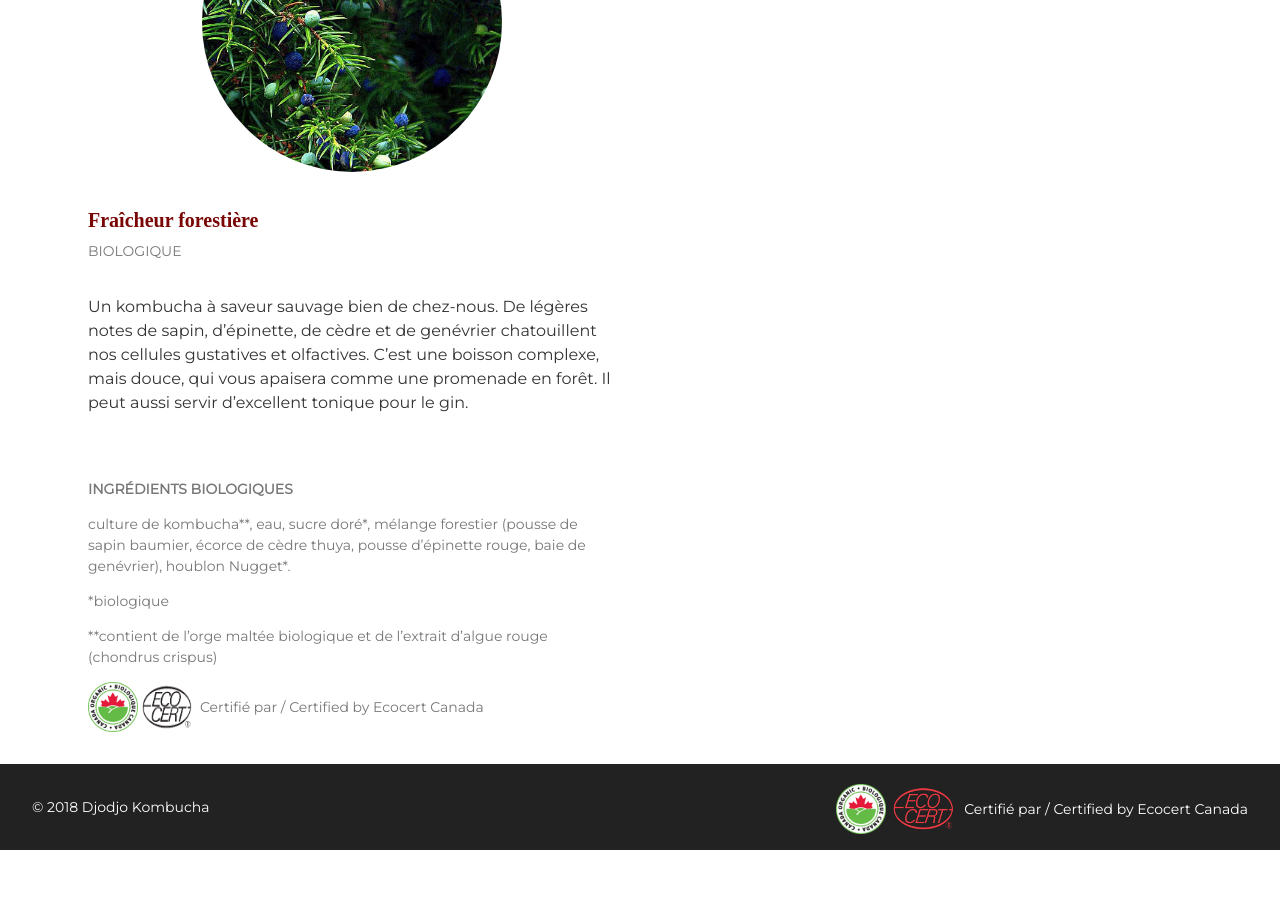
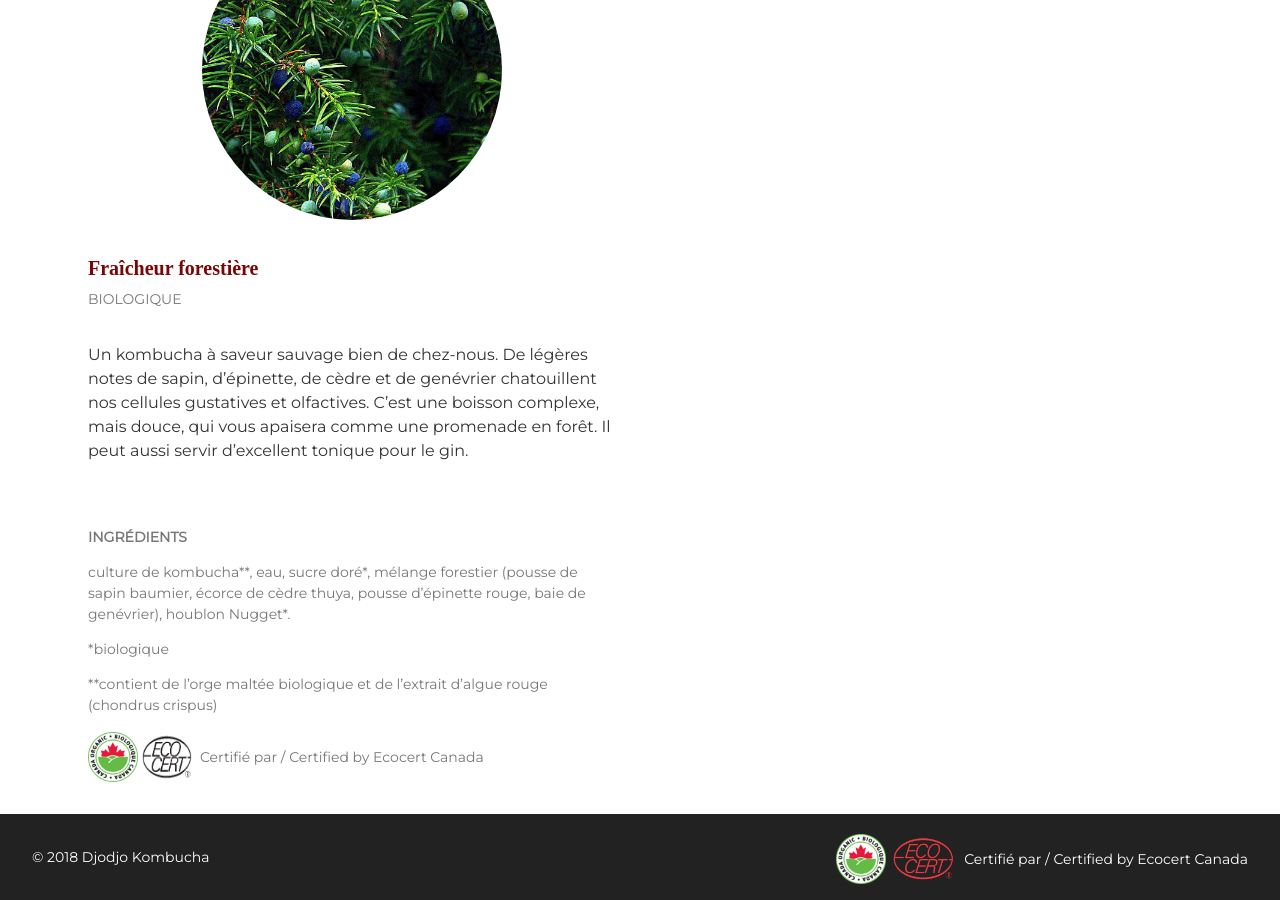
Before and after one commit to ouarez/djodjo-jekyll, a Jekyll site: the page built from produits.md, in a window 1280 px wide and 900 px high, scrolled down 3333 px. Built offline with Jekyll 4.4.1, drawn with Linux system fonts in a browser that asks for light colours; nearby versions of some CDN libraries; some web fonts are replaced; a script that is not in the unit is left out; before the commit the page ends 4183 px from its top, so only the background shows below that; some of the changed lines change nothing that is shown.

Commit message:
produits + images doubles

```diff
--- a/_layouts/produits.html
+++ b/_layouts/produits.html
@@ -22,7 +22,7 @@
         {{produit.ingredients | markdownify}}
       </div>
     </div>
-    <div class="flex items-center">
+    <div class="flex items-center mt3">
       <img class="logo dib" src="/img/logo-bio-canada.png"/>
       <img class="logo dib pl1" src="/img/ecocert.png"/>
       <span class="pl2 f6 gray dib">Certifié par / Certified by Ecocert Canada</span>
--- a/produits.md
+++ b/produits.md
@@ -37,7 +37,7 @@
       ravir même les nouvellement initiés de par sa douceur et ses arômes
       floraux.
     ecocert: true
-    image: /img/cerise.jpg
+    image: /img/cerise-et-houblon.jpg
     ingredients: >-
       **INGRÉDIENTS**
 
@@ -60,7 +60,7 @@
       papilles tout en vous procurant une sensation de bien-être. Il saura
       ensoleiller votre quotidien durant toute l’année.
     ecocert: true
-    image: /img/fraise.jpg
+    image: /img/fraise-peche.jpg
     ingredients: >-
       **INGRÉDIENTS**
 
@@ -82,7 +82,7 @@
       carotte, le jus de racine de curcuma et qu’on fermente le tout en kombucha
       :  Le summum pour détoxifier et revigorer son corps et son âme!
     ecocert: true
-    image: /img/carotte.jpg
+    image: /img/carotte-pomme.jpg
     ingredients: >-
       **INGRÉDIENTS**
 
@@ -104,7 +104,7 @@
       l’ajout d’un peu de citron. C’est une concoction simple, zen, vivifiante
       et agréable en toute circonstance.
     ecocert: true
-    image: /img/gingembre.jpg
+    image: /img/gingembre-citron.jpg
     ingredients: >-
       **INGRÉDIENTS**
 
@@ -152,7 +152,7 @@
     ecocert: true
     image: /img/fraicheur-forestiere.jpg
     ingredients: >-
-      **INGRÉDIENTS BIOLOGIQUES**
+      **INGRÉDIENTS**
 
 
       culture de kombucha\*\*, eau, sucre doré\*, mélange forestier (pousse de
```
Also changed, not shown: img/carotte-pomme.jpg (added), img/cerise-et-houblon.jpg (added), img/citron.jpg (added), img/fraise-peche.jpg (added), img/gingembre-citron.jpg (added), img/lime.jpg (added), img/peche.jpg (added).
